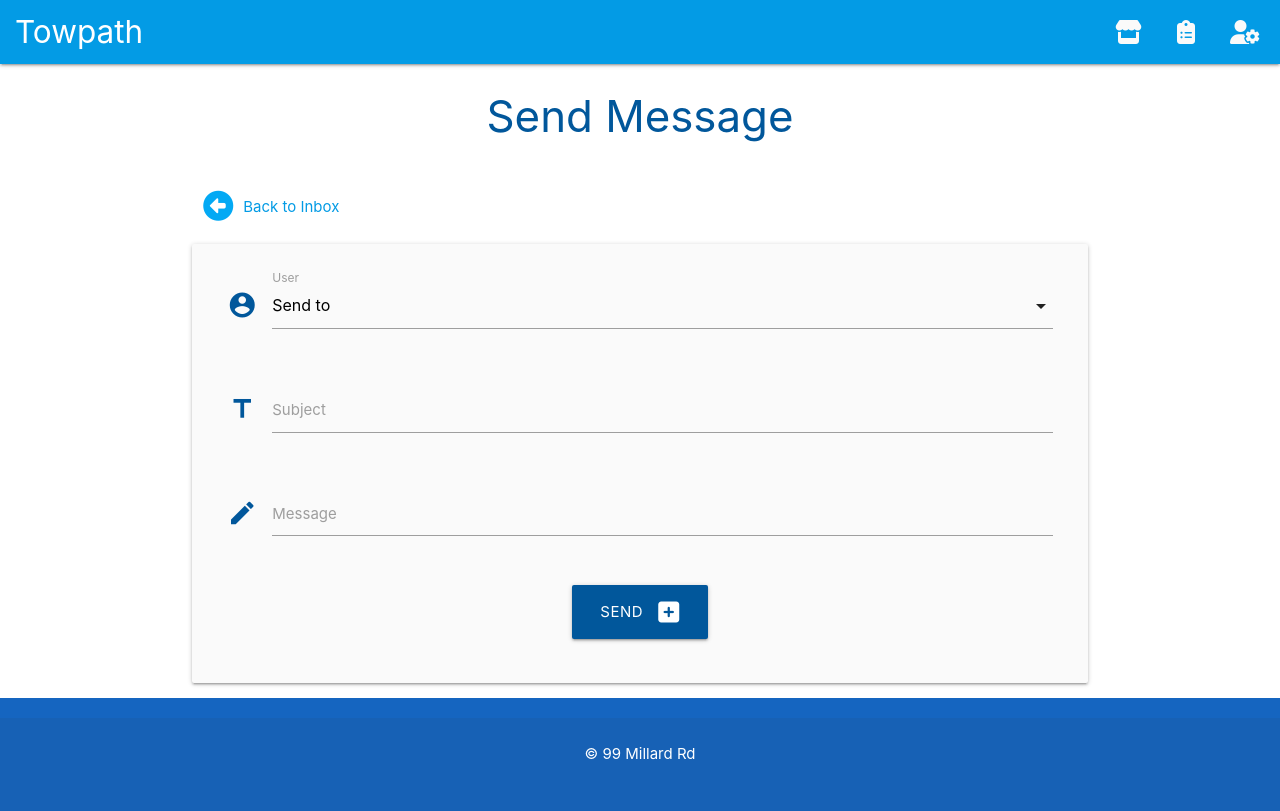
After one commit to Babalu2017/flask_marketplace, a Flask app: page /new_message in a window 1280 px wide. The commit adds this page. Run offline with Flask 2, Linux system fonts and the light colour scheme; the visitor is signed in with stand-in values (Sample User, id 1); some libraries are stand-ins or nearby versions.

Commit message:
added messages tamplates and routes

```diff
--- a/marketplace/routes.py
+++ b/marketplace/routes.py
@@ -454,3 +454,21 @@ def delete_item(any_item_id):
     db.session.commit()
     # home comes from the first function see top page line 8
     return redirect(url_for("home"))
+
+
+@app.route("/inbox")
+@login_required
+def inbox():
+    return render_template("msgs_box.html")
+
+
+@app.route("/read_message")
+@login_required
+def read_msg():
+    return render_template("read_msg.html")
+
+
+@app.route("/new_message")
+@login_required
+def new_msg():
+    return render_template("new_message.html")
--- a/marketplace/templates/base.html
+++ b/marketplace/templates/base.html
@@ -28,7 +28,7 @@
         <!-- dropdown content for user link -->
         <ul id="dropdown1" class="dropdown-content">
             <li>
-                <a href="#" style="color: darkblue;">Messages<i class="material-icons left"
+                <a href="{{ url_for('inbox') }}" style="color: darkblue;">Messages<i class="material-icons left"
                         style="color: darkblue;">markunread</i></a>
             </li>
             <li class="divider"></li>
@@ -68,7 +68,7 @@
         <!-- mobile dropdown content for user link -->
         <ul id="dropdown2" class="dropdown-content">
             <li>
-                <a href="#">Messages<i class="material-icons left">markunread</i></a>
+                <a href="{{ url_for('inbox') }}">Messages<i class="material-icons left">markunread</i></a>
             </li>
             <li class="divider"></li>
             <li>
--- /dev/null
+++ b/marketplace/templates/new_message.html
@@ -0,0 +1,61 @@
+{% extends "base.html" %}
+{% block content %}
+
+
+<h3 class="light-blue-text text-darken-4 center-align">Send Message</h3>
+
+<div class="row" style="margin-top: 50px;">
+    <div class="col s12 valign-wrapper">
+        <span style="color: #03a9f4;"><i class="fa-2x fa-solid fa-circle-left"></i></span>
+        <a href="{{ url_for('inbox') }}" style="margin-left: 10px;"> Back to Inbox </a>
+    </div>
+</div>
+
+<div class="row card-panel grey lighten-5">
+    <form id="" class="col s12" method="POST" action="">
+        <!-- user id -->
+        <div class="row">
+            <div class="input-field col s12">
+                <i class="material-icons prefix light-blue-text text-darken-4">account_circle</i>
+                <!-- <i class="fas fa-folder-open prefix light-blue-text text-darken-4"></i> -->
+                <select id="user_id" name="user_id" class="validate" required>
+                    <option value="" disabled selected>Send to</option>
+                    <!-- for loop -->
+                    <option value="">user_name </option>
+                    <!-- end for loop -->
+                </select>
+                <label for="user_id">User</label>
+            </div>
+        </div>
+        <!-- subject -->
+        <div class="row">
+            <div class="input-field col s12">
+                <i class="material-icons prefix light-blue-text text-darken-4">title</i>
+                <!-- <i class="fas fa-pencil-alt prefix light-blue-text text-darken-4"></i> -->
+                <input id="subject" name="subject" minlength="5" maxlength="20" type="text" class="validate"
+                    required>
+                <label for="subject">Subject</label>
+            </div>
+        </div>
+        <!-- message -->
+        <div class="row">
+            <div class="input-field col s12">
+                <i class="material-icons prefix light-blue-text text-darken-4">mode_edit</i>
+                <!-- <i class="fas fa-align-left prefix light-blue-text text-darken-4"></i> -->
+                <textarea id="message" name="message" minlength="5" maxlength="200" type="text"
+                    class="materialize-textarea validate" required></textarea>
+                <label for="message">Message</label>
+            </div>
+        </div>
+        <!-- submit button -->
+        <div class="row">
+            <div class="col s12 center-align">
+                <button type="submit" class="btn-large light-blue darken-4">
+                    Send <i class="fas fa-plus-square right"></i>
+                </button>
+            </div>
+        </div>
+    </form>
+</div>
+
+{% endblock %}
```
Also changed, not shown: marketplace/templates/msgs_box.html (added, +32 -0 lines), marketplace/templates/read_msg.html (added, +29 -0 lines).
